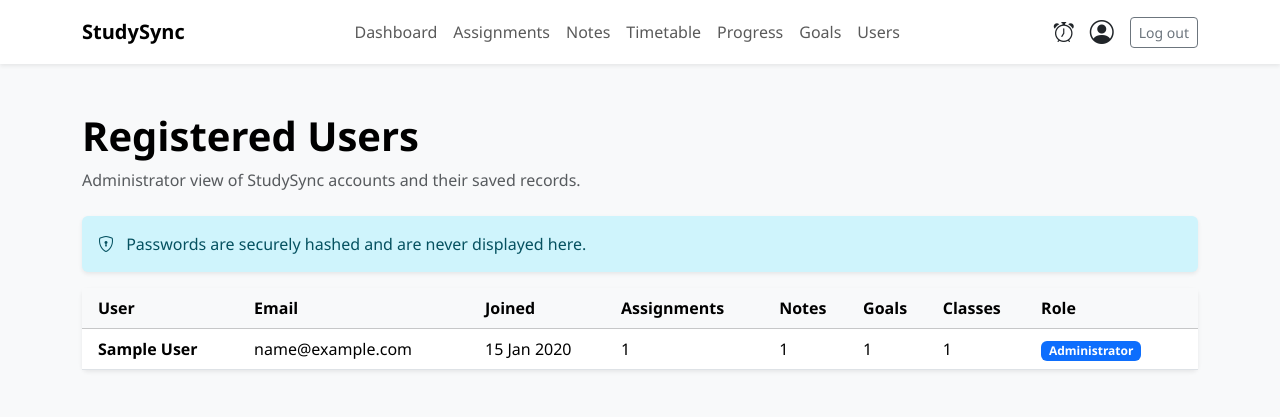
After one commit to chulbulikushi07/StudySync, a Flask app: page /admin/users in a window 1280 px wide. The commit adds this page. Shown: the top 417 px of the page. Run offline with Flask 3, Linux system fonts and the light colour scheme; the visitor is signed in with stand-in values (Sample User, id 1); tables that the repository leaves empty hold one stand-in row (values such as "Sample post").

Commit message:
Complete StudySync with secure user authentication, SQLite productivity data, CRUD modules, live dashboard analytics, admin user management, tests, and deployment documentation

```diff
--- a/app.py
+++ b/app.py
@@ -28,6 +28,7 @@ class User(db.Model):
     name = db.Column(db.String(100), nullable=False)
     email = db.Column(db.String(255), nullable=False, unique=True, index=True)
     password_hash = db.Column(db.String(255), nullable=False)
+    is_admin = db.Column(db.Boolean, nullable=False, default=False)
     created_at = db.Column(db.DateTime, nullable=False, default=datetime.utcnow)
     assignments = db.relationship("Assignment", backref="user", lazy=True, cascade="all, delete-orphan")
     notes = db.relationship("Note", backref="user", lazy=True, cascade="all, delete-orphan")
@@ -102,6 +103,20 @@ def login_required(view):
         if get_current_user() is None:
             flash("Please log in to access StudySync.", "warning")
             return redirect(url_for("login", next=request.path))
+        return view(*args, **kwargs)
+    return wrapped_view
+
+
+def admin_required(view):
+    """Allow access only to the StudySync account administrator."""
+    @wraps(view)
+    def wrapped_view(*args, **kwargs):
+        user = get_current_user()
+        if user is None:
+            flash("Please log in to access StudySync.", "warning")
+            return redirect(url_for("login", next=request.path))
+        if not user.is_admin:
+            abort(403)
         return view(*args, **kwargs)
     return wrapped_view
 
@@ -264,7 +279,13 @@ def register():
                 raise ValueError("Passwords do not match.")
             if User.query.filter_by(email=email).first():
                 raise ValueError("An account with that email already exists.")
-            user = User(name=name, email=email, password_hash=generate_password_hash(password))
+            configured_admin = os.environ.get("ADMIN_EMAIL", "").strip().lower()
+            user = User(
+                name=name,
+                email=email,
+                password_hash=generate_password_hash(password),
+                is_admin=User.query.count() == 0 or email == configured_admin,
+            )
             db.session.add(user)
             db.session.commit()
             session.clear()
@@ -340,6 +361,13 @@ def dashboard():
         recent_notes=recent_notes,
         today_entries=today_entries,
     )
+
+
+@app.route("/admin/users")
+@admin_required
+def admin_users():
+    users = User.query.order_by(User.created_at.desc()).all()
+    return render_template("admin_users.html", users=users)
 
 
 @app.route("/assignments", methods=["GET", "POST"])
@@ -623,13 +651,29 @@ def prepare_database():
     """Create tables and make the original assignment-only demo database usable."""
     db.create_all()
     inspector = inspect(db.engine)
-    if "assignment" not in inspector.get_table_names():
-        return
-    column_names = {column["name"] for column in inspector.get_columns("assignment")}
+    tables = inspector.get_table_names()
+    user_columns = (
+        {column["name"] for column in inspector.get_columns("user")}
+        if "user" in tables
+        else set()
+    )
+    assignment_columns = (
+        {column["name"] for column in inspector.get_columns("assignment")}
+        if "assignment" in tables
+        else set()
+    )
     with db.engine.begin() as connection:
-        if "user_id" not in column_names:
+        if "user" in tables and "is_admin" not in user_columns:
+            connection.execute(text('ALTER TABLE "user" ADD COLUMN is_admin BOOLEAN NOT NULL DEFAULT 0'))
+            connection.execute(
+                text(
+                    'UPDATE "user" SET is_admin = 1 '
+                    'WHERE id = (SELECT MIN(id) FROM "user")'
+                )
+            )
+        if "assignment" in tables and "user_id" not in assignment_columns:
             connection.execute(text("ALTER TABLE assignment ADD COLUMN user_id INTEGER"))
-        if "created_at" not in column_names:
+        if "assignment" in tables and "created_at" not in assignment_columns:
             connection.execute(text("ALTER TABLE assignment ADD COLUMN created_at DATETIME"))
             connection.execute(text("UPDATE assignment SET created_at = CURRENT_TIMESTAMP WHERE created_at IS NULL"))
 
--- /dev/null
+++ b/templates/admin_users.html
@@ -0,0 +1,50 @@
+{% extends "base_dashboard.html" %}
+{% block title %}Users | StudySync{% endblock %}
+{% block content %}
+<div class="container py-5">
+    <div class="mb-4">
+        <h1 class="fw-bold">Registered Users</h1>
+        <p class="text-muted mb-0">Administrator view of StudySync accounts and their saved records.</p>
+    </div>
+    <div class="alert alert-info border-0 shadow-sm">
+        <i class="bi bi-shield-lock me-2"></i>
+        Passwords are securely hashed and are never displayed here.
+    </div>
+    <div class="card border-0 shadow-sm">
+        <div class="card-body p-0">
+            <div class="table-responsive">
+                <table class="table table-hover align-middle mb-0">
+                    <thead class="table-light">
+                        <tr>
+                            <th class="ps-3">User</th>
+                            <th>Email</th>
+                            <th>Joined</th>
+                            <th>Assignments</th>
+                            <th>Notes</th>
+                            <th>Goals</th>
+                            <th>Classes</th>
+                            <th class="pe-3">Role</th>
+                        </tr>
+                    </thead>
+                    <tbody>
+                        {% for user in users %}
+                        <tr>
+                            <td class="ps-3"><strong>{{ user.name }}</strong></td>
+                            <td>{{ user.email }}</td>
+                            <td>{{ user.created_at.strftime('%d %b %Y') }}</td>
+                            <td>{{ user.assignments|length }}</td>
+                            <td>{{ user.notes|length }}</td>
+                            <td>{{ user.goals|length }}</td>
+                            <td>{{ user.timetable_entries|length }}</td>
+                            <td class="pe-3">{% if user.is_admin %}<span class="badge bg-primary">Administrator</span>{% else %}<span class="badge bg-secondary">Student</span>{% endif %}</td>
+                        </tr>
+                        {% else %}
+                        <tr><td colspan="8" class="text-center text-muted py-5">No users have registered yet.</td></tr>
+                        {% endfor %}
+                    </tbody>
+                </table>
+            </div>
+        </div>
+    </div>
+</div>
+{% endblock %}
--- a/templates/base_dashboard.html
+++ b/templates/base_dashboard.html
@@ -23,6 +23,7 @@
                     <li class="nav-item"><a class="nav-link" href="{{ url_for('timetable') }}">Timetable</a></li>
                     <li class="nav-item"><a class="nav-link" href="{{ url_for('progress') }}">Progress</a></li>
                     <li class="nav-item"><a class="nav-link" href="{{ url_for('goals') }}">Goals</a></li>
+                    {% if current_user.is_admin %}<li class="nav-item"><a class="nav-link" href="{{ url_for('admin_users') }}">Users</a></li>{% endif %}
                 </ul>
                 <div class="d-flex align-items-center gap-3">
                     <a href="{{ url_for('pomodoro') }}" class="text-dark" title="Pomodoro timer"><i class="bi bi-alarm fs-5"></i></a>
```
Also changed, not shown: tests/test_app.py (+3 -0 lines).
